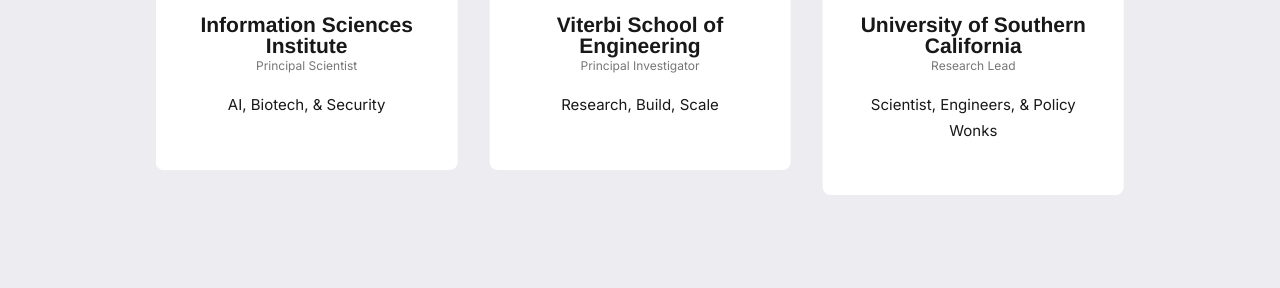
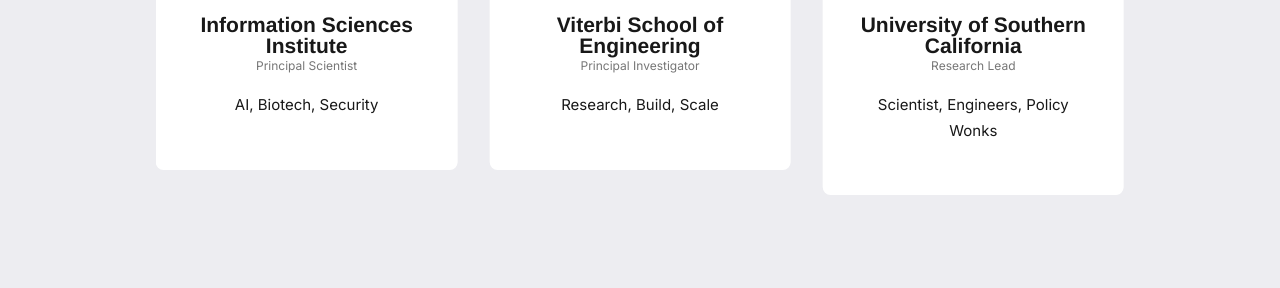
Before and after one commit to riyamehta18/theinvivogroup.github.io, a Jekyll site: the page built from index.html, in a window 1280 px wide and 900 px high, scrolled down 2158 px. Shown: the part 165-453 px from the top of the window. Built offline with Jekyll 4.4.1, drawn with Linux system fonts in a browser that asks for light colours; nearby versions of some CDN libraries; some web fonts are replaced.

Commit message:
Updating affiliations on front page

```diff
--- a/_data/settings.yml
+++ b/_data/settings.yml
@@ -87,7 +87,7 @@
     image: "/images/logos/isi.jpg"
     designation: "Principal Scientist"
     link: "https://www.isi.edu/"
-    content : "AI, Biotech, & Security"
+    content : "AI, Biotech, Security"
 
   - name: "Viterbi School of Engineering"
     image: "/images/logos/viterbi.jpg"
@@ -99,7 +99,7 @@
     image: "/images/logos/usc.jpg"
     designation: "Research Lead"
     link: "https://usc.edu/"
-    content : "Scientist, Engineers, & Policy Wonks"
+    content : "Scientist, Engineers, Policy Wonks"
 
 #-------------------------------
 # Blog Section
```
